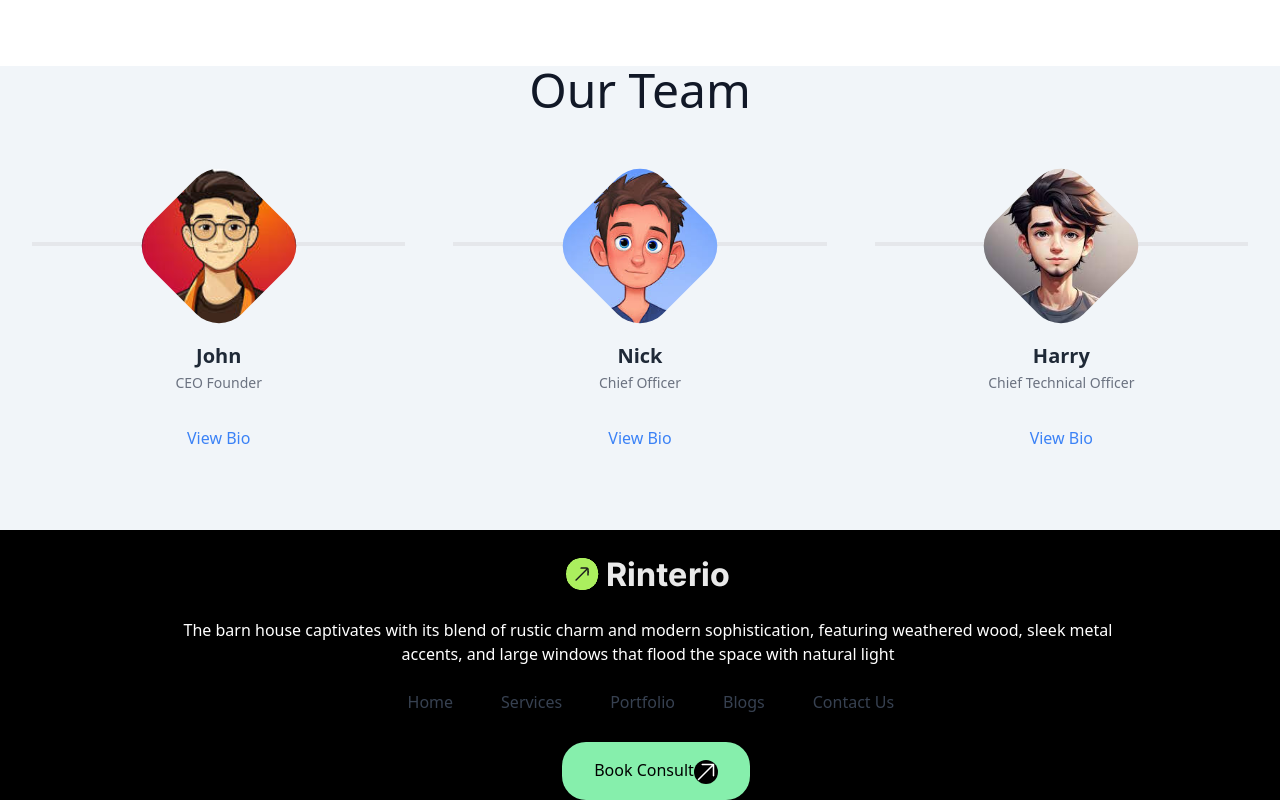
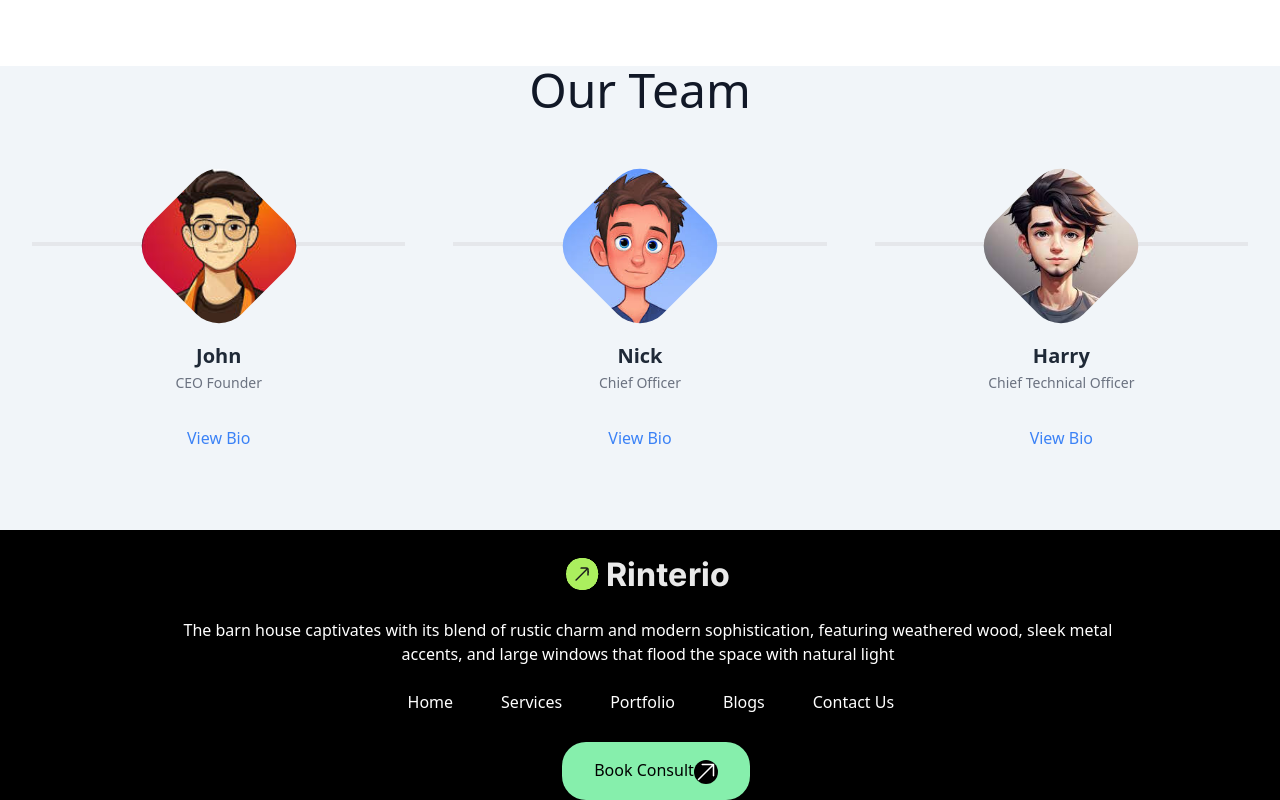
Before and after one commit to sadiahimi/housing-project, a plain HTML site: page index.html in a window 1280 px wide. Shown: the part 3229-4029 px from the top of the page. Drawn offline with nearby package versions, Linux system fonts and the light colour scheme.

Commit message:
section added

```diff
--- a/index.html
+++ b/index.html
@@ -205,7 +205,6 @@
       </div>
       <br>
       <br>
-      <!-- description -->
       <div class="flex flex-col items-center">
         <br>
       <button class="bg-green-100 px-8 py-4 rounded-3xl"><svg xmlns="http://www.w3.org/2000/svg" fill="none" viewBox="0 0 24 24" stroke-width="1.5" stroke="currentColor" class="size-6 inline">
@@ -220,7 +219,6 @@
         </p>
     </div>
     <br>
-      <!-- challange -->
        <div class="pl-20">
        <div class="flex space-x-2.5">
       <div class="flex bg-white rounded-2xl border-8">
@@ -243,7 +241,6 @@
   </div>
 </div>
   <br>
-  <!-- next -->
    <div class="flex space-x-2.5">
    <div class="pl-20">
     <div class="bg-white rounded-2xl border-8">
@@ -273,7 +270,6 @@
 </div>
 </div>
 <br>
-
     <br>
     <br>
       <div style="background-image: url('./assets/bg.jpg')";>
@@ -389,28 +385,28 @@
           <div class="flex flex-col h-full justify-between lg:items-center lg:flex-row">
             <ul class="px-6 pt-32 text-gray-700 space-y-8 md:px-12 lg:space-y-0 lg:flex lg:space-x-12 lg:pt-0">
               <li>
-                <a href="#" class="group relative before:absolute before:inset-x-0 before:bottom-0 before:h-2">
-                  <span class="relative ">Home</span>
+                <a href="#" class="group relative before:absolute before:inset-x-0 before:bottom-0 before:h-2 before:origin-right before:scale-x-0  before:transition before:duration-200 hover:before:origin-left hover:before:scale-x-100">
+                  <span class="relative text-white ">Home</span>
                 </a>
               </li>
               <li>
                 <a href="#" class="group relative before:absolute before:inset-x-0 before:bottom-0 before:h-2 before:origin-right before:scale-x-0  before:transition before:duration-200 hover:before:origin-left hover:before:scale-x-100">
-                  <span class="relative">Services</span>
+                  <span class="relative text-white">Services</span>
                 </a>
               </li>
               <li>
                 <a href="#" class="group relative before:absolute before:inset-x-0 before:bottom-0 before:h-2 before:origin-right before:scale-x-0 before:transition before:duration-200 hover:before:origin-left hover:before:scale-x-100">
-                  <span class="relative group-hover:text-cyan-800">Portfolio</span>
+                  <span class="relative text-white">Portfolio</span>
                 </a>
               </li>
               <li>
                 <a href="#" class="group relative before:absolute before:inset-x-0 before:bottom-0 before:h-2 before:origin-right before:scale-x-0  before:transition before:duration-200 hover:before:origin-left hover:before:scale-x-100">
-                  <span class="relative group-hover:text-cyan-800">Blogs</span>
+                  <span class="relative text-white">Blogs</span>
                 </a>
               </li>
               <li>
                 <a href="#" class="group relative before:absolute before:inset-x-0 before:bottom-0 before:h-2 before:origin-right before:scale-x-0  before:transition before:duration-200 hover:before:origin-left hover:before:scale-x-100">
-                  <span class="relative group-hover:text-cyan-800">Contact Us</span>
+                  <span class="relative text-white">Contact Us</span>
                 </a>
               </li>
             </ul>
```
